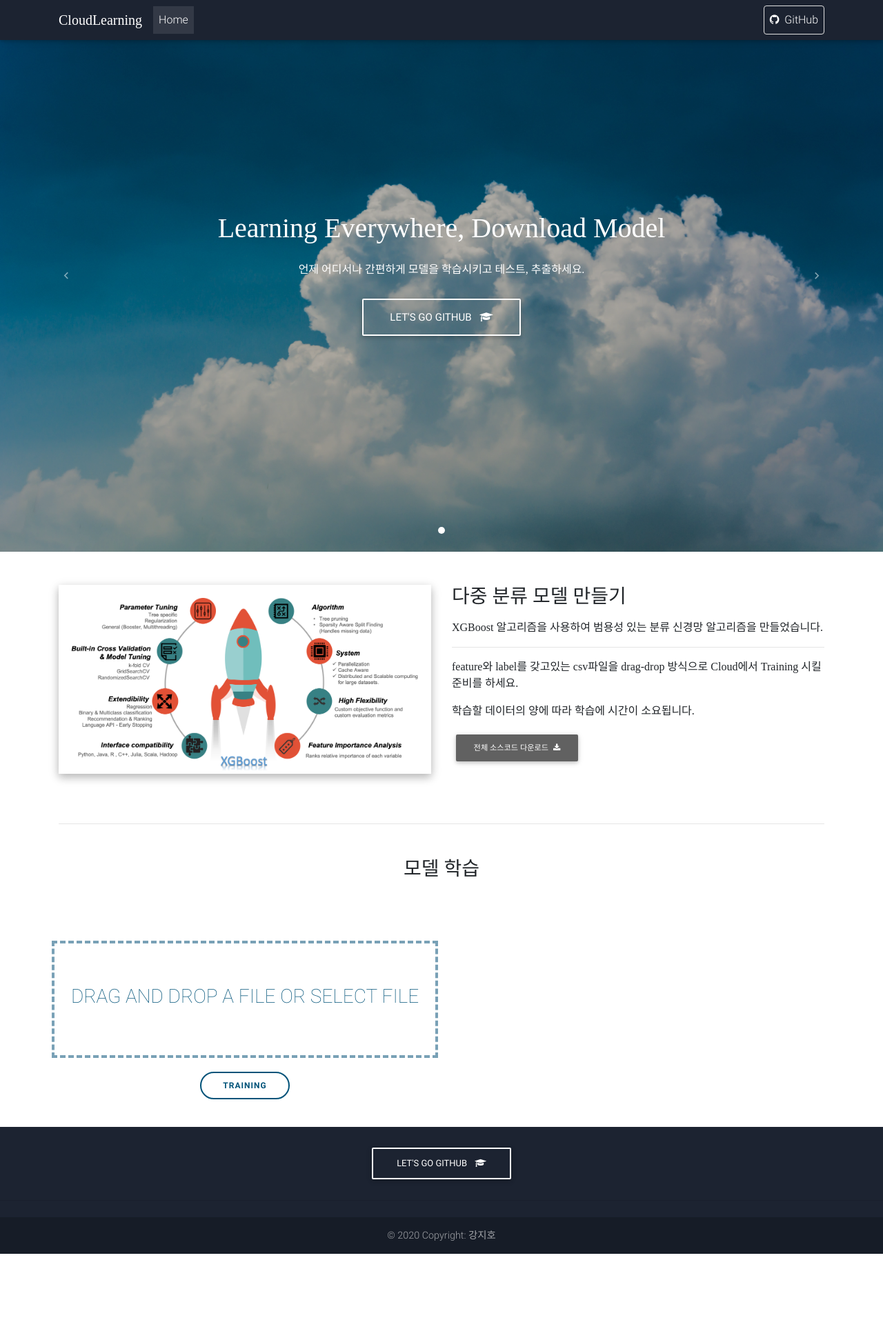
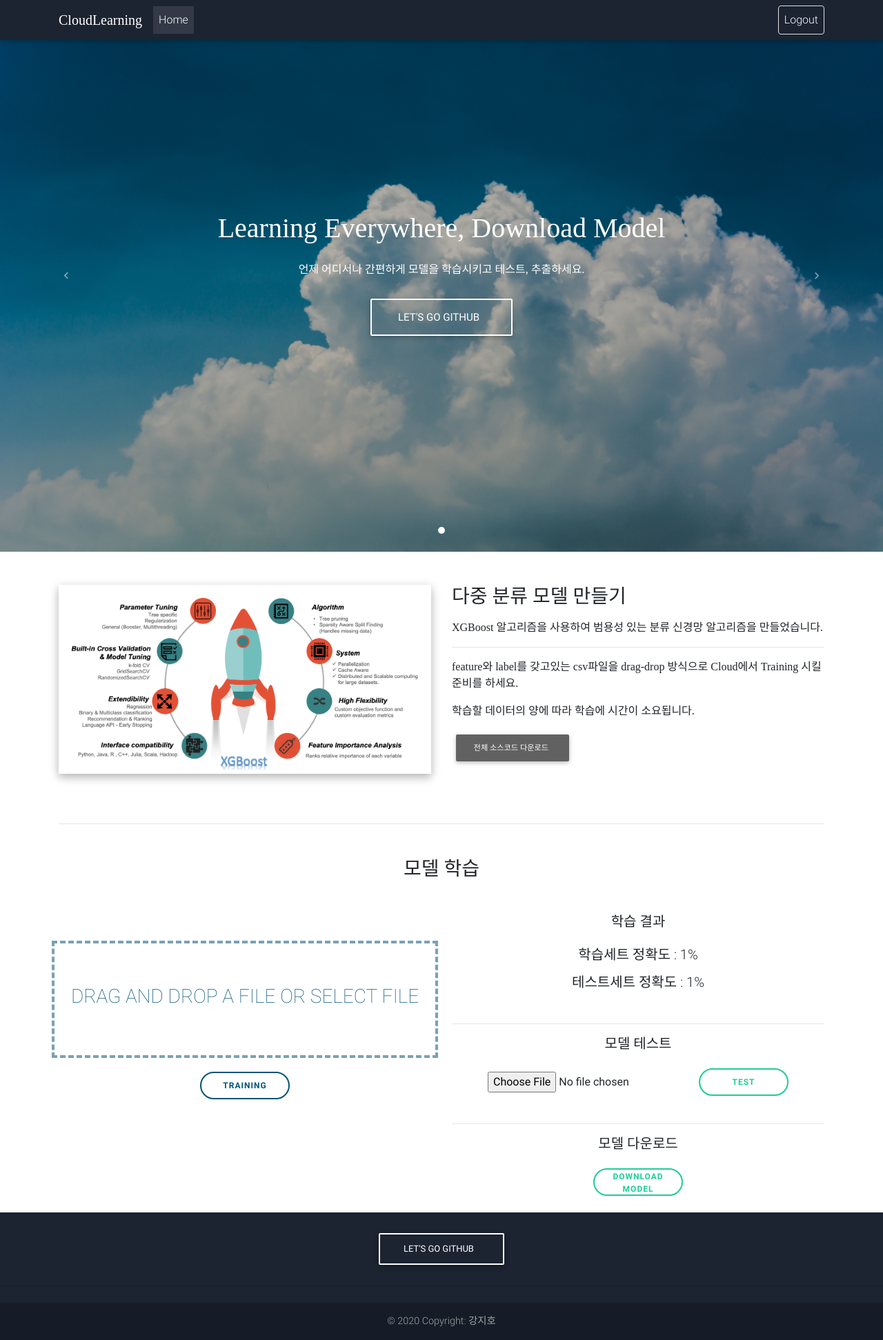
Before and after one commit to Jiho-korea/CloudLearning, a Flask app: page / in a window 1280 px wide. Shown: the whole page at 69% size. Before the commit the page ends 1818 px from the top, so only its background shows below. Run offline with Flask 2, Linux system fonts and the light colour scheme; the visitor is signed in with stand-in values (Sample User, id 1); some libraries are stand-ins or nearby versions; some web fonts are replaced.

Commit message:
테스트용 CSV 예측. 결과 다운로드 기능 구현
클라우드에서 학습 완료 후 포털에서 테스트용 csv파일을 예측시킨 후 예측 결과를 다운 받을 수 있는 기능 구현

```diff
--- a/Flask Web Server/csv/result_test.csv
+++ b/Flask Web Server/csv/result_test.csv
@@ -4,7 +4,7 @@ sepal_length,sepal_width,petal_length,petal_width,prediction
 6.1,2.8,4.7,1.2,Iris-versicolor
 5.8,2.7,5.1,1.9,Iris-versicolor
 7.2,3.6,6.1,2.5,Iris-virginica
-6.9,3.1,4.9,1.5,Iris-virginica
+6.9,3.1,4.9,1.5,Iris-versicolor
 5.6,3.0,4.5,1.5,Iris-versicolor
 4.4,2.9,1.4,0.2,Iris-setosa
 7.9,3.8,6.4,2.0,Iris-virginica
--- a/Flask Web Server/server.py
+++ b/Flask Web Server/server.py
@@ -21,6 +21,12 @@ app.config['SESSION_TYPE'] = 'filesystem'
 
 @app.route("/", methods=['GET', 'POST'])
 def index():
+    if 'result' in session:
+        result = '%s' % escape(session['result'])
+        trainingscore = '%s' % escape(session['trainingscore'])
+        testscore = '%s' % escape(session['testscore'])
+        return render_template('index.html', result=result, trainingscore=trainingscore, testscore=testscore)
+
     return render_template('index.html')
 
 
@@ -110,7 +116,7 @@ def training_model():
         session['trainingscore'] = str(grid_xgb.best_score_*100)[:6]
         session['testscore'] = testscore = str(score*100)[:6]
 
-        return render_template('index.html', result=True, trainingscore=str(grid_xgb.best_score_*100)[:6], testscore=str(score*100)[:6])
+        return render_template('index.html', result=True, trainingscore=str(grid_xgb.best_score_*100)[:6], testscore=str(score*100)[:6], scroll='divToScroll')
 
 
 @app.route("/test", methods=['POST'])
@@ -154,10 +160,6 @@ def test_model():
         test_df.to_csv('./csv/result_test.csv', sep=',',
                        na_rep='NaN', index=False)
 
-#         session['result'] = True
-#         session['trainingscore'] = str(grid_xgb.best_score_*100)[:6]
-#         session['testscore'] = testscore = str(score*100)[:6]
-
         if 'result' in session:
             result = '%s' % escape(session['result'])
         if 'trainingscore' in session:
@@ -166,12 +168,25 @@ def test_model():
             testscore = '%s' % escape(session['testscore'])
         print("테스트 끝")
         # ############################################################ ############################################################
-        return render_template('index.html', testSuccess=True, result=True, trainingscore=trainingscore, testscore=testscore)
+        return render_template('index.html', testSuccess=True, result=True, trainingscore=trainingscore, testscore=testscore, scroll='divToScroll')
 
 
 @app.route('/model/<path:filename>', methods=['POST'])
-def download(filename):
+def downloadModel(filename):
     return send_from_directory(directory='model', filename=filename)
+
+
+@app.route('/csv/<path:filename>', methods=['POST'])
+def downloadCsv(filename):
+    return send_from_directory(directory='csv', filename=filename)
+
+
+@app.route('/logout', methods=['GET', 'POST'])
+def logout():
+    session.pop('result', None)
+    session.pop('trainingscore', None)
+    session.pop('testscore', None)
+    return render_template('index.html')
 
 
 if __name__ == '__main__':
--- a/Flask Web Server/static/css/custom.css
+++ b/Flask Web Server/static/css/custom.css
@@ -151,13 +151,13 @@ div#container {
   content: "TRAINING";
 }
 
-div#downloadDiv {
+div#downloadModelDiv {
   display: flex;
   justify-content: center;
   align-items: center;
 }
 
-#downloadButton {
+#downloadModelButton {
   outline: none;
   height: 40px;
   text-align: center;
@@ -174,34 +174,66 @@ div#downloadDiv {
   cursor: pointer;
   transition: all 0.25s ease;
 }
-#downloadButton:hover {
+#downloadModelButton:hover {
   color: white;
   background: #1ecd97;
 }
-#downloadButton:active {
+#downloadModelButton:active {
   letter-spacing: 2px;
 }
-#downloadButton:after {
-  content: "DOWNLOAD";
+#downloadModelButton:after {
+  content: "DOWNLOAD MODEL";
 }
 
-.onclic {
-  width: 40px;
-  border-color: #bbbbbb;
-  border-width: 3px;
-  font-size: 0;
-  border-left-color: #015379;
+/*  */
+
+div#downloadTestDiv {
+  display: flex;
+  justify-content: center;
+  align-items: center;
+}
+
+#downloadTestButton {
+  outline: none;
+  height: 40px;
+  text-align: center;
+  width: 130px;
+  align-content: center;
+  border-radius: 40px;
+  background: #fff;
+  border: 2px solid #1ecd97;
+  color: #1ecd97;
+  letter-spacing: 1px;
+  text-shadow: 0;
+  font-size: 12px;
+  font-weight: bold;
+  cursor: pointer;
+  transition: all 0.25s ease;
+}
+#downloadTestButton:hover {
+  color: white;
+  background: #1ecd97;
+}
+#downloadTestButton:active {
+  letter-spacing: 2px;
+}
+#downloadTestButton:after {
+  content: "DOWNLOAD RESULT";
+}
+
+/*  */
+.onclick {
   animation: rotating 2s 0.25s linear infinite;
 }
-.onclic:after {
+/* .onclick:after {
   content: "";
-}
-.onclic:hover {
+} */
+/* .onclick:hover {
   color: #015379;
   background: white;
-}
+} */
 
-.validate {
+/* .validate {
   font-size: 13px;
   color: white;
   background: #015379;
@@ -209,7 +241,7 @@ div#downloadDiv {
 .validate:after {
   font-family: "FontAwesome";
   content: "";
-}
+} */
 
 @keyframes rotating {
   from {
--- a/Flask Web Server/static/js/custom.js
+++ b/Flask Web Server/static/js/custom.js
@@ -31,22 +31,73 @@ $(".csv-upload-wrap").bind("dragleave", function () {
 //
 
 //
+
 $(function () {
+  // $("#submitButton").bind("click", function () {
+  //   var fileVal = $(".file-upload-input").val();
+  //   if (fileVal == "") {
+  //     alert("CSV 파일을 선택해 주세요.");
+  //     return false;
+  //   }
+  // });
+
   $("#submitButton").click(function () {
-    $("#submitButton").addClass("onclic", 250, validate);
+    var fileVal = $(".file-upload-input").val();
+    if (fileVal == "") {
+      alert("CSV 파일을 선택해 주세요.");
+      return false;
+    }
+    $(this).addClass("onclick", 250, validate);
+    $(this).css("width", "40px");
+    $(this).css("border-color", "#bbbbbb");
+    $(this).css("border-width", "3px");
+    $(this).css("font-size", "0");
+    $(this).css("border-left-color", "#015379");
+  });
+
+  $("#submitButton").hover(function () {
+    $(this).css("color", "#015379");
+    $(this).css("background", "white");
+  });
+
+  $("#submitButton").after(function () {
+    $(this).css("content", "");
   });
 
   function validate() {
-    setTimeout(function () {
-      $("#submitButton").removeClass("onclic");
-      $("#submitButton").addClass("validate", 450, callback);
-    }, 2250);
+    // setTimeout(function () {
+    //   $("#submitButton").removeClass("onclick");
+    //   $("#submitButton").addClass("validate", 450, callback);
+    // }, 10000);
   }
   function callback() {
-    setTimeout(function () {
-      $("#submitButton").removeClass("validate");
-    }, 1250);
+    // setTimeout(function () {
+    //   $("#submitButton").removeClass("validate");
+    // }, 10000);
   }
+
+  $("#testButton").click(function () {
+    var testFileVal = $(".test-file-input").val();
+    if (testFileVal == "") {
+      alert("CSV 파일을 선택해 주세요.");
+      return false;
+    }
+    $(this).addClass("onclick", 250, validate);
+    $(this).css("width", "40px");
+    $(this).css("border-color", "#bbbbbb");
+    $(this).css("border-width", "3px");
+    $(this).css("font-size", "0");
+    $(this).css("border-left-color", "#1ecd97");
+  });
+
+  $("#testButton").hover(function () {
+    $(this).css("color", "#1ecd97");
+    $(this).css("background", "white");
+  });
+
+  $("#testButton").after(function () {
+    $(this).css("content", "");
+  });
 });
 
 //
@@ -69,11 +120,11 @@ function testReadURL(input) {
   }
 }
 
-document.getElementsByClassName(".test-file-upload-input").onchange = function (
-  e
-) {
-  testReadURL(e.srcElement.files[0]);
-};
+// document.getElementsByClassName(".test-file-upload-input").onchange = function (
+//   e
+// ) {
+//   testReadURL(e.srcElement.files[0]);
+// };
 
 function testRemoveUpload() {
   $(".test-file-upload-input").replaceWith(
--- a/Flask Web Server/templates/index.html
+++ b/Flask Web Server/templates/index.html
@@ -7,7 +7,7 @@
   <meta http-equiv="x-ua-compatible" content="ie=edge">
   <title>CloudLearning</title>
   <!-- Font Awesome -->
-  <link rel="stylesheet" href="https://maxcdn.bootstrapcdn.com/font-awesome/4.7.0/css/font-awesome.min.css">
+  <!-- <link rel="stylesheet" href="https://maxcdn.bootstrapcdn.com/font-awesome/4.7.0/css/font-awesome.min.css"> -->
   <!-- Bootstrap core CSS -->
   <link href="{{url_for('static', filename='css/bootstrap.min.css')}}" rel="stylesheet">
   <!-- Material Design Bootstrap -->
@@ -42,7 +42,7 @@
     <div class="container">
 
       <!-- Brand -->
-      <a class="navbar-brand" href="http://127.0.0.1:5000/" target="_blank">
+      <a class="navbar-brand" href="http://127.0.0.1:5000/">
         <strong class="hangul">CloudLearning</strong> <!--home 버튼 왼쪽 홈페이지 이름 -->
       </a>
 
@@ -67,9 +67,8 @@
         <!-- Right -->
         <ul class="navbar-nav nav-flex-icons">
           <li class="nav-item">
-            <a href="https://github.com/Jiho-korea/GoldOlivePrice" class="nav-link border border-light rounded"
-              target="_blank">
-              <i class="fa fa-github mr-2"></i>GitHub
+            <a href="http://127.0.0.1:5000/logout" class="nav-link border border-light rounded">
+              Logout
             </a>
           </li>
         </ul>
@@ -215,7 +214,8 @@
               <div id="container">
                 <form method="post" enctype="multipart/form-data" action="http://127.0.0.1:5000/training">
 
-                    <div class="file-upload">
+                    <div id="divToScroll" class="file-upload">
+
                       <!-- <button class="file-upload-btn" type="button" onclick="$('.file-upload-input').trigger( 'click' )">Select csv File</button> -->
 
                       <div class="csv-upload-wrap">
@@ -232,7 +232,7 @@
                       </div>
                     </div>
                     <div id="submitDiv">
-                    <button id="submitButton" type="submit" ></button>
+                    <button id="submitButton" type="submit"></button>
                     </div>
                 </form>
 
@@ -264,21 +264,27 @@
                 <form method="post" enctype="multipart/form-data" action="http://127.0.0.1:5000/test">
 
                   <div id="testDiv">
-                    <input  type='file' name="csv" accept=".csv" />
+                    <input class="test-file-input" type='file' name="csv" accept=".csv" />
                     <button id="testButton" type="submit" ></button>
                   </div>
                 </form>
                 <!-- Model 테스트 -->
               </div>
               {% if testSuccess %}
+                <br>
                 <p class="h5 text-center mb-4" style="font-family: 'Nanum Barun Gothic'">테스트 완료</p>
+                <form method="post" action="http://127.0.0.1:5000/csv/result_test.csv">
+                  <div id="downloadTestDiv">
+                    <button id="downloadTestButton" type="submit"></button>
+                  </div>
+                </form>
               {% endif %}
               <br>
               <hr>
               <p class="h5 text-center mb-4" style="font-family: 'Nanum Barun Gothic'">모델 다운로드</p>
               <form method="post" action="http://127.0.0.1:5000/model/result.model">
-                <div id="downloadDiv">
-                  <button id="downloadButton" type="submit"></button>
+                <div id="downloadModelDiv">
+                  <button id="downloadModelButton" type="submit"></button>
                 </div>
               </form>
             {% endif %}
@@ -331,6 +337,13 @@
   <script type="text/javascript" src="{{url_for('static', filename='js/mdb.min.js')}}"></script>
   <script type="text/javascript" src="{{url_for('static', filename='js/custom.js')}}"></script>
 
+  {% if scroll %}
+    <script>
+      $(function() {
+       $("html, body").animate({ scrollTop: $("#{{ scroll }}").offset().top }, 10);
+      });
+    </script>
+  {% endif %}
   <!-- Initializations -->
   <script type="text/javascript">
     // Animations initialization
```
Also changed, not shown: 문서/PPT/Image/openSSL/1.PNG (added), 문서/PPT/Image/openSSL/2.PNG (added), 문서/PPT/Image/openSSL/3.PNG (added), 문서/PPT/Image/openSSL/개인키생성.PNG (added), 2 other files.
